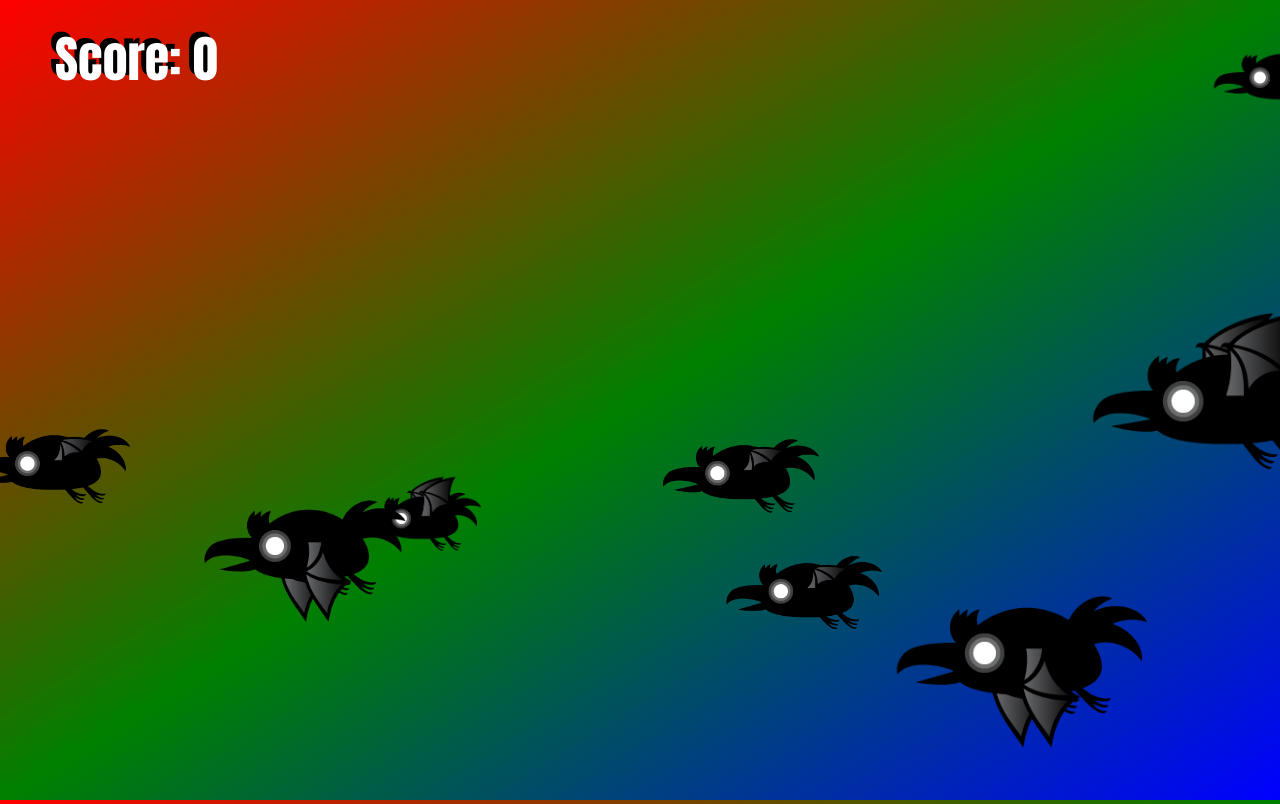
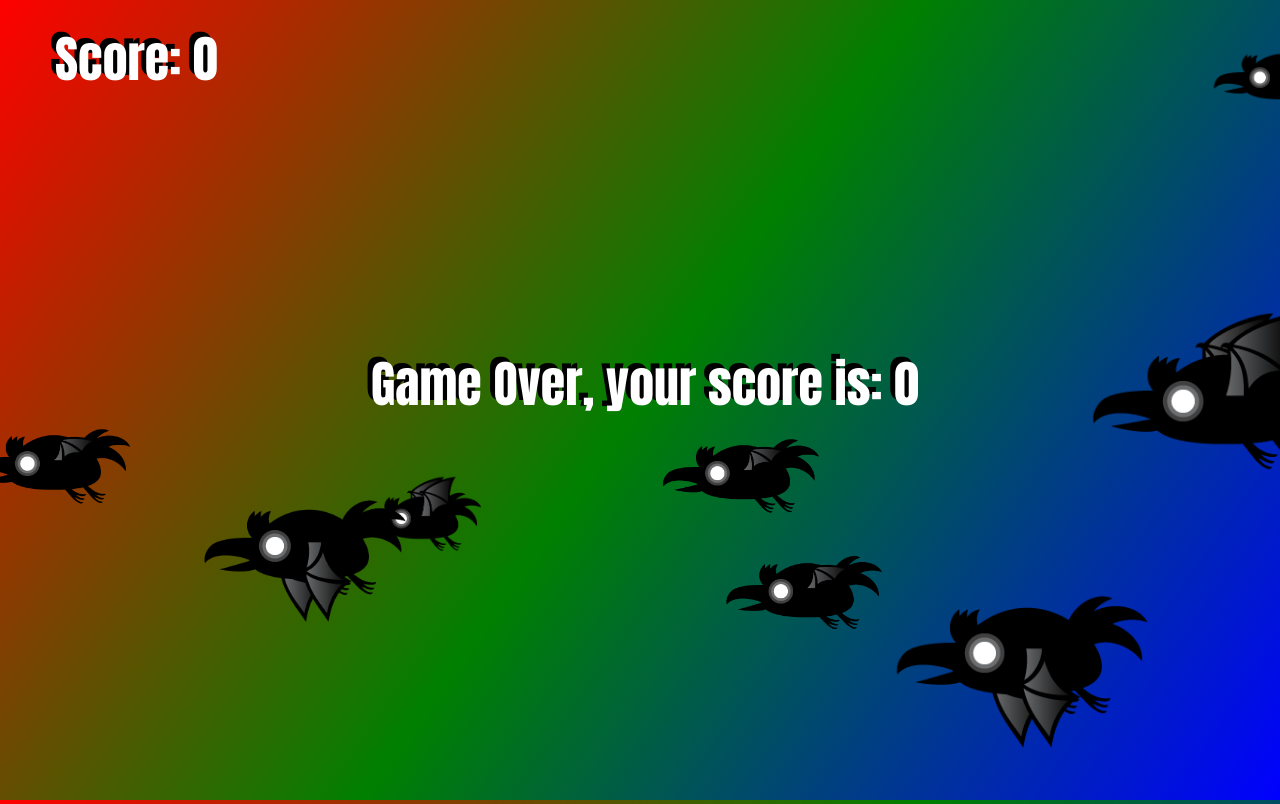
Before and after one commit to YakubuAmidu/javascript-game, a website: page index.html in a window 1280 px wide. Drawn offline with Linux system fonts and the light colour scheme.

Commit message:
Iniial commit

```diff
--- a/main.scss
+++ b/main.scss
@@ -11,7 +11,7 @@ $color-blue: blue;
 };
 
 body {
-    background-image: linear-gradient(to right bottom, $color-red, $color-green, $color-blue);
+    background-image: linear-gradient(125deg, $color-red, $color-green, $color-blue);
     width: 100vw;
     height: 100vh;
     overflow: hidden;
--- a/script.js
+++ b/script.js
@@ -106,6 +106,15 @@ function drawScore(){
     ctx.fillText("Score: " + score, 55, 80);
 };
 
+function drawGameOver(){
+    ctx.textAlign = 'center';
+    ctx.fillStyle = 'black';
+    ctx.fillText('Game Over, your score is: ' + score, canvas.width / 2, canvas.
+    height / 2);
+    ctx.fillStyle = 'white';
+    ctx.fillText('Game Over, your score is: ' + score, canvas.width / 2 + 5, canvas.height / 2 + 5);
+}
+
 window.addEventListener('click', function(e){
     const detectPixelColor = collisionCtx.getImageData(e.x, e.y, 1, 1);
     console.log('DetectPixelColor: ', detectPixelColor);
@@ -140,7 +149,8 @@ function animate(timestamp){
     [...ravens, ...explosions].forEach(object => object.draw());
     ravens = ravens.filter(object => !object.markedForDeletion);
     explosions = explosions.filter(object => !object.markedForDeletion);
-    if(!gameOver) requestAnimationFrame(animate);
+    if(!gameOver) requestAnimationFrame(animate)
+    else drawGameOver();
 };
 
 animate(0);
```
Also changed, not shown: style.css.
